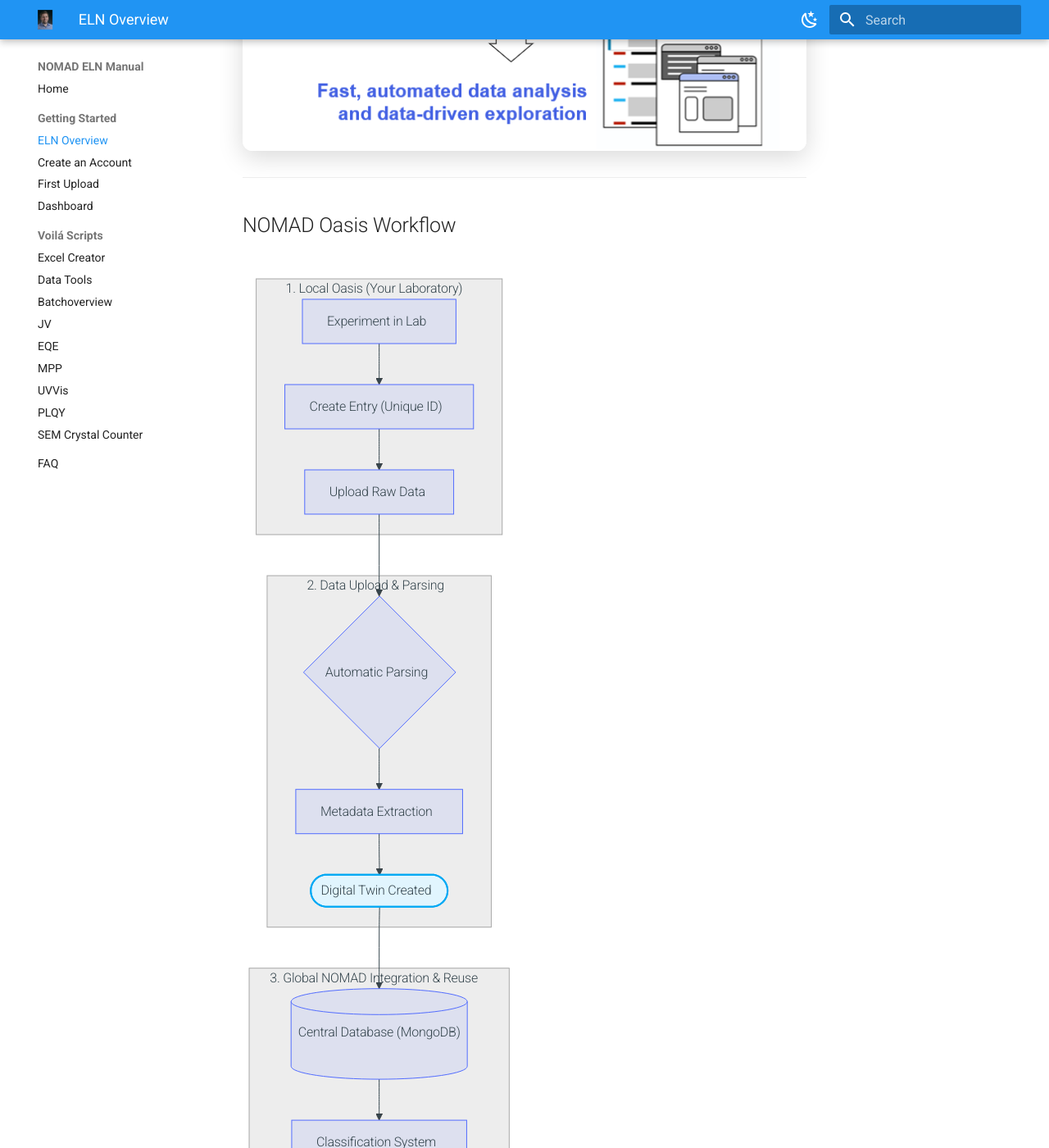
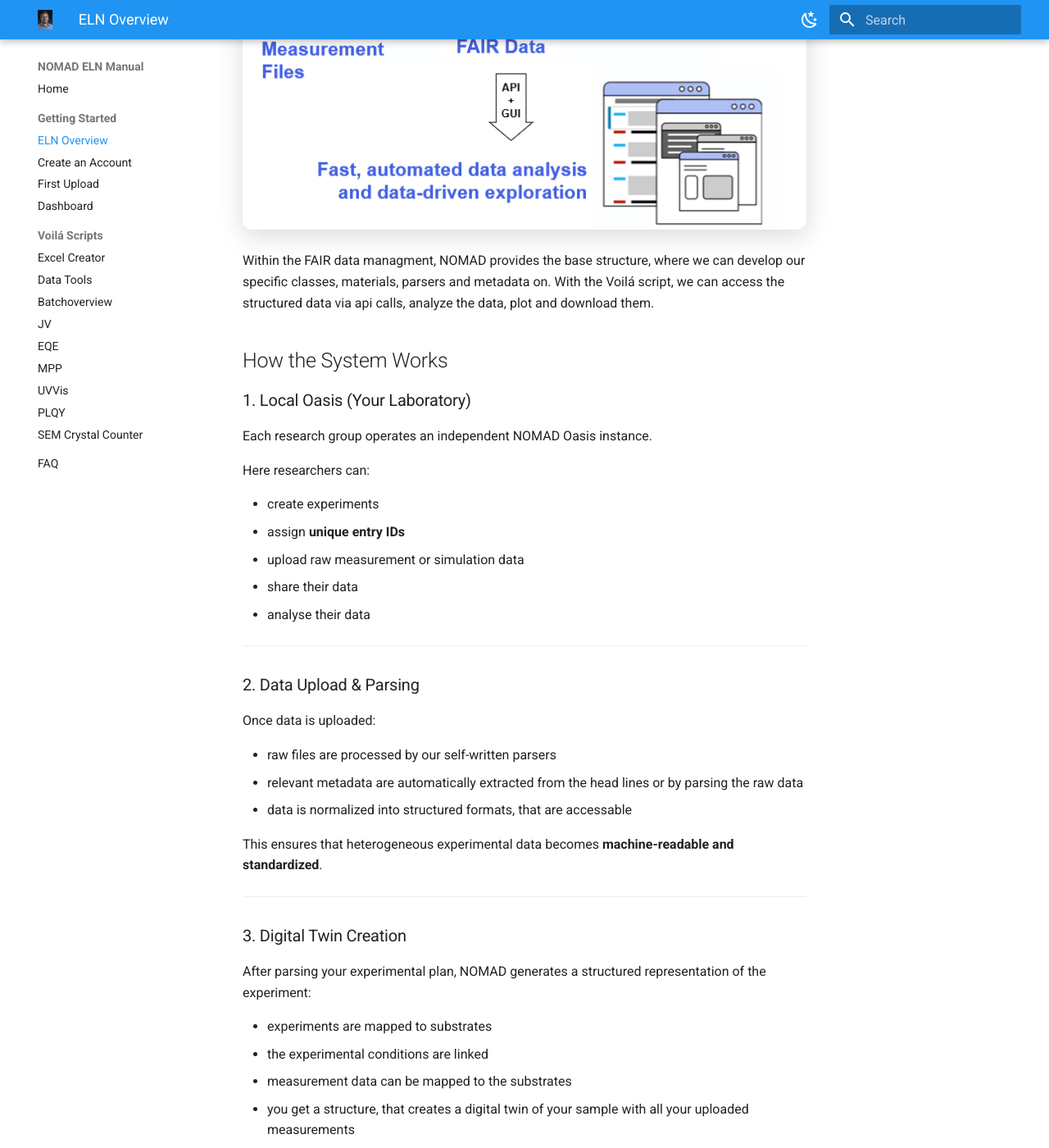
Before and after one commit to NOMADe-Joshua/nomad-manual, an MkDocs documentation site: the page built from docs/waseineln.md, in a window 1280 px wide and 1400 px high, scrolled down 713 px. Shown: the whole window at 82% size. Built offline with MkDocs 1.6.1 and Material for MkDocs 9.7.7, drawn with Linux system fonts in a browser that asks for light colours; some of the changed text lies outside the part shown.

Commit message:
eln overview done

````diff
--- a/docs/waseineln.md
+++ b/docs/waseineln.md
@@ -2,43 +2,11 @@
 
 # NOMAD Oasis – System Architecture & Workflow
 
-The NOMAD ecosystem is built around a distributed structure of **local NOMAD Oasis instances** and a **global NOMAD infrastructure**.
-
-Each laboratory or institution operates its own Oasis, while data can optionally be shared and integrated into the global NOMAD database.
+The NOMAD ecosystem is built around a distributed structure of **local NOMAD Oasis instances** and a **global NOMAD infrastructure**. Each laboratory or institution operates its own Oasis, while data can optionally be shared and integrated into the global NOMAD database.
+---
 ![](assets/images/NOMADoverview.png){ .shadow width="1100" }
 ---
-
-## NOMAD Oasis Workflow
-
-```mermaid
-flowchart TD
-    %% --- LOCAL LAB ENVIRONMENT ---
-    subgraph LocalOasis ["1. Local Oasis (Your Laboratory)"]
-        A["Experiment in Lab"] --> B["Create Entry (Unique ID)"]
-        B --> C["Upload Raw Data"]
-    end
-
-    %% --- AUTOMATIC PROCESSING ---
-    subgraph DataProc ["2. Data Upload & Parsing"]
-        C --> D{"Automatic Parsing"}
-        D --> E["Metadata Extraction"]
-        E --> F(["Digital Twin Created"])
-    end
-
-    %% --- OPTIONAL GLOBAL TRANSFER ---
-    F --> G
-
-    %% --- GLOBAL INFRASTRUCTURE ---
-    subgraph GlobalNomad ["3. Global NOMAD Integration & Reuse"]
-        G[("Central Database (MongoDB)")] --> H["Classification System"]
-        H --> I["Search, Discovery & Reuse"]
-    end
-
-    %% Styling für den Fokus (Digitaler Zwilling & Ziel)
-    style F fill:#e1f5fe,stroke:#03a9f4,stroke-width:2px;
-    style I fill:#e8f5e9,stroke:#4caf50,stroke-width:2px;
-```
----
+Within the FAIR data managment, NOMAD provides the base structure, where we can develop our specific classes, materials, parsers and metadata on. With the Voilá script, we can access the structured data via api calls, analyze the data, plot and download them.
 
 ## How the System Works
 
@@ -51,7 +19,8 @@ Here researchers can:
 - create experiments
 - assign **unique entry IDs**
 - upload raw measurement or simulation data
-- manage internal projects
+- share their data
+- analyse their data
 
 ---
 
@@ -59,9 +28,9 @@ Here researchers can:
 
 Once data is uploaded:
 
-- raw files are processed by NOMAD parsers
-- relevant metadata is automatically extracted
-- data is normalized into structured formats
+- raw files are processed by our self-written parsers
+- relevant metadata are automatically extracted from the head lines or by parsing the raw data
+- data is normalized into structured formats, that are accessable
 
 This ensures that heterogeneous experimental data becomes **machine-readable and standardized**.
 
@@ -69,11 +38,12 @@ This ensures that heterogeneous experimental data becomes **machine-readable and
 
 ### 3. Digital Twin Creation
 
-After parsing, NOMAD generates a structured representation of the experiment:
+After parsing your experimental plan, NOMAD generates a structured representation of the experiment:
 
-- samples are mapped to substrates
-- experimental conditions are linked
-- measurement data is structured and validated
+- experiments are mapped to substrates
+- the experimental conditions are linked
+- measurement data can be mapped to the substrates
+- you get a structure, that creates a digital twin of your sample with all your uploaded measurements
 
 ➡️ This results in a **digital twin of the physical experiment**
 
@@ -92,12 +61,13 @@ If data is shared externally:
 
 ### 5. Data Discovery & Reuse
 
-In the global system, data becomes:
+In the local and global system, data becomes:
 
 - searchable
 - comparable
 - reusable
 - linkable across experiments and groups
+- we can create a big data basis, but you can decide for each batch, whether you want to share it or not
 
 This enables cross-laboratory collaboration and large-scale data analysis.
 
@@ -112,9 +82,3 @@ This enables cross-laboratory collaboration and large-scale data analysis.
     This allows every experiment to become part of a structured, searchable and reusable scientific knowledge graph.
 
 ---
-
-## Summary Workflow
-
-```text
-Experiment → Entry ID → Raw Data Upload → Parsing → Metadata → Digital Twin → (Optional) Global Database → Classification & Search
-```
````
Also changed, not shown: other parts of docs/waseineln.md (+0 -1 lines).
